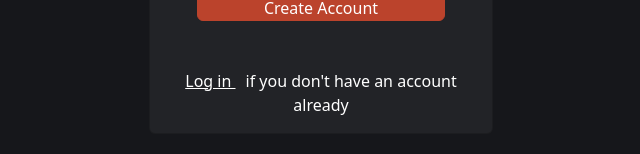
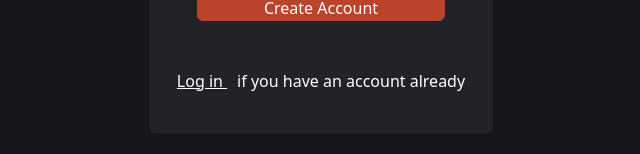
Before and after one commit to Presued/codewarssprint, a React (Create React App) app: page /SignUp in a window 1280 px wide. Shown: the part 506-660 px from the top of the page, without its empty margins (319-959 px from the left). Built offline with nearby package versions, Linux system fonts and the light colour scheme.

Commit message:
add sign up

```diff
--- a/src/Components/SignUpComponent.tsx
+++ b/src/Components/SignUpComponent.tsx
@@ -89,7 +89,7 @@ const handleInputPassword = (event: any) => {
                                 <Row>
                                     <Col>
                                     <div>
-                                    <p className='text-white text-center pt-5'> <Link className='loginSignUp' to="/">Log in </Link> <span>if you don't have an account already </span> </p>
+                                    <p className='text-white text-center pt-5'> <Link className='loginSignUp' to="/">Log in </Link> <span>if you have an account already </span> </p>
                                     </div>
                                     </Col>
                                 </Row>
```
